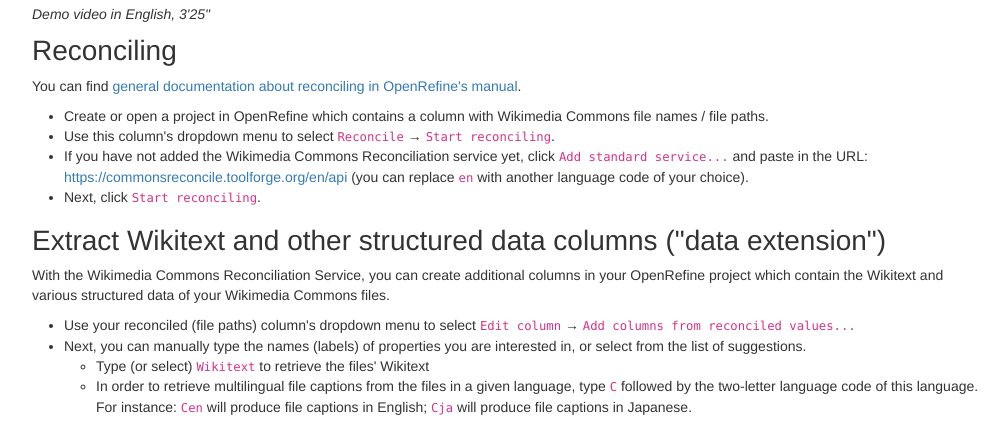
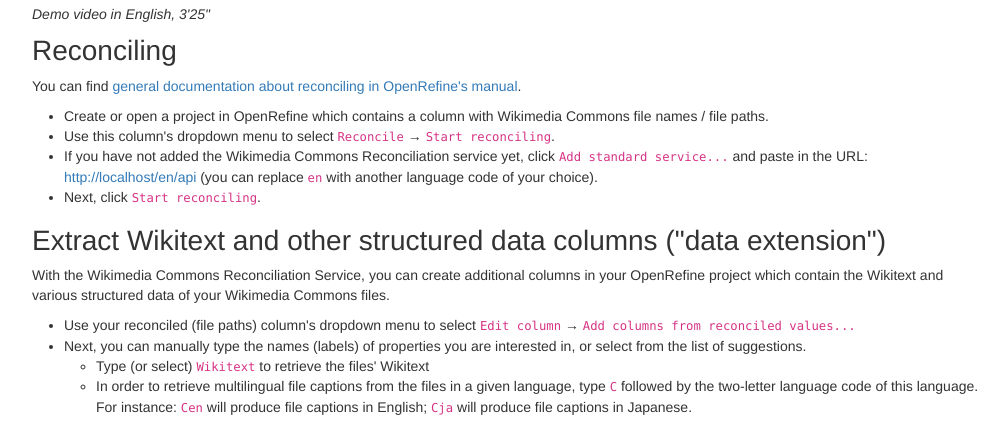
Before and after one commit to wikimedia/labs-tools-commons-recon-service, a Flask app: page / in a window 1280 px wide. Shown: the part 689-1114 px from the top of the page, without its empty margins (130-1138 px from the left). Run offline with Flask 2, Linux system fonts and the light colour scheme; some libraries are stand-ins or nearby versions.

Commit message:
Replace production URL with {{host}} variable (in two places)
Put {{host}} variable back in place - it is also included a second time
a bit lower in the page. Hopefully it's OK that I continue working with
this branch?

Bug: T294196
Change-Id: I0b721457db7729bb855e9e99a8b449bd37247f3b

```diff
--- a/service/templates/main/home.html
+++ b/service/templates/main/home.html
@@ -7,7 +7,7 @@
             </h1>
             <p class="baseline-text">This web service aligns ('reconciles') file names/paths of Wikimedia Commons files with their corresponding <a href="https://www.mediawiki.org/wiki/Extension:WikibaseMediaInfo#MediaInfo_Entity">MediaInfo entity URIs</a> (M-ids). Via data extraction, the Wikitext, multilingual file captions and other <a href="https://commons.wikimedia.org/wiki/Commons:Structured_data">structured data</a> of these files can then be retrieved for further processing in OpenRefine.</p>
             <p><em>This interface works with OpenRefine from 2.6 rc2 onwards. It is not compatible with Google Refine.</em></p>
-            <p>Use the following URL in OpenRefine: <strong><a href="https://commonsreconcile.toolforge.org/en/api"> https://commonsreconcile.toolforge.org/en/api</a></strong></p>
+            <p>Use the following URL in OpenRefine: <strong><a href="{{host}}">{{host}}</a></strong></p>
             <p>Replacing <code>en</code> with another language code will display items and properties in that language, if they are available.</p>
             <h2>How do I use this service in OpenRefine?</h2>
             <p><iframe src="https://commons.wikimedia.org/wiki/File:Demo_of_the_Wikimedia_Commons_Reconciliation_Service_in_OpenRefine.webm?embedplayer=yes" width="640" height="312" frameborder="0" ></iframe><br/><em>Demo video in English, 3'25"</em></p>
@@ -16,7 +16,7 @@
             <ul>
                 <li>Create or open a project in OpenRefine which contains a column with Wikimedia Commons file names / file paths.</li>
                 <li>Use this column's dropdown menu to select <code>Reconcile</code> → <code>Start reconciling</code>.</li>
-                <li>If you have not added the Wikimedia Commons Reconciliation service yet, click <code>Add standard service...</code> and paste in the URL: <a href="https://commonsreconcile.toolforge.org/en/api"> https://commonsreconcile.toolforge.org/en/api</a> (you can replace <code>en</code> with another language code of your choice).</li>
+                <li>If you have not added the Wikimedia Commons Reconciliation service yet, click <code>Add standard service...</code> and paste in the URL: <a href="{{host}}">{{host}}</a> (you can replace <code>en</code> with another language code of your choice).</li>
                 <li>Next, click <code>Start reconciling</code>.</li>
             </ul>
 
```
